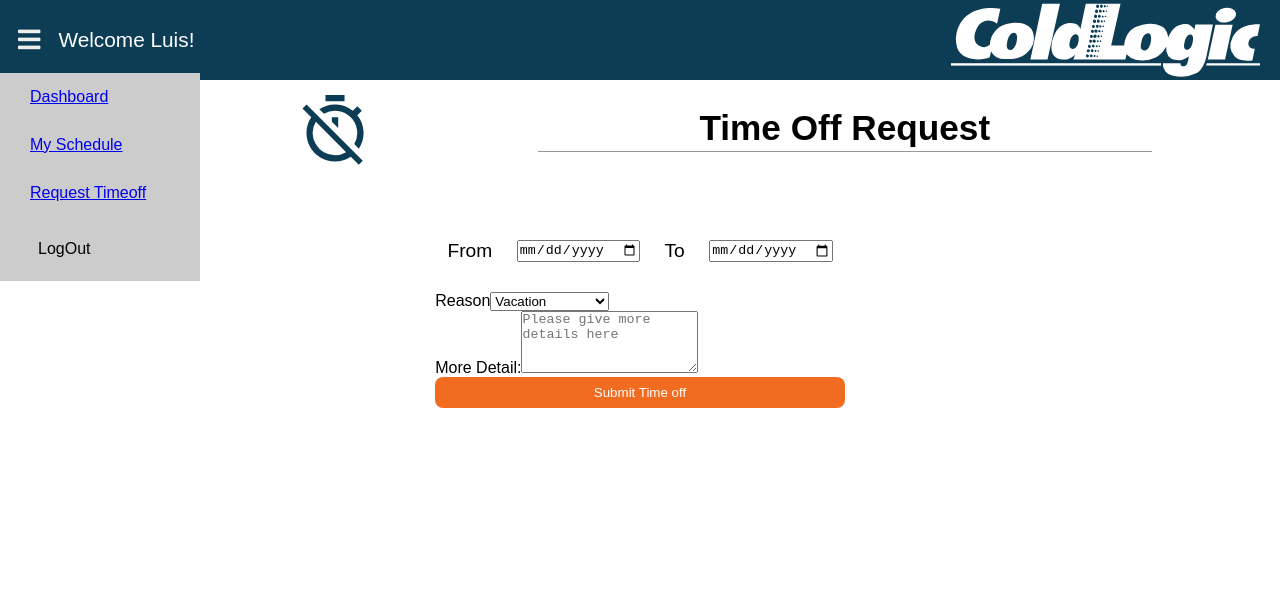
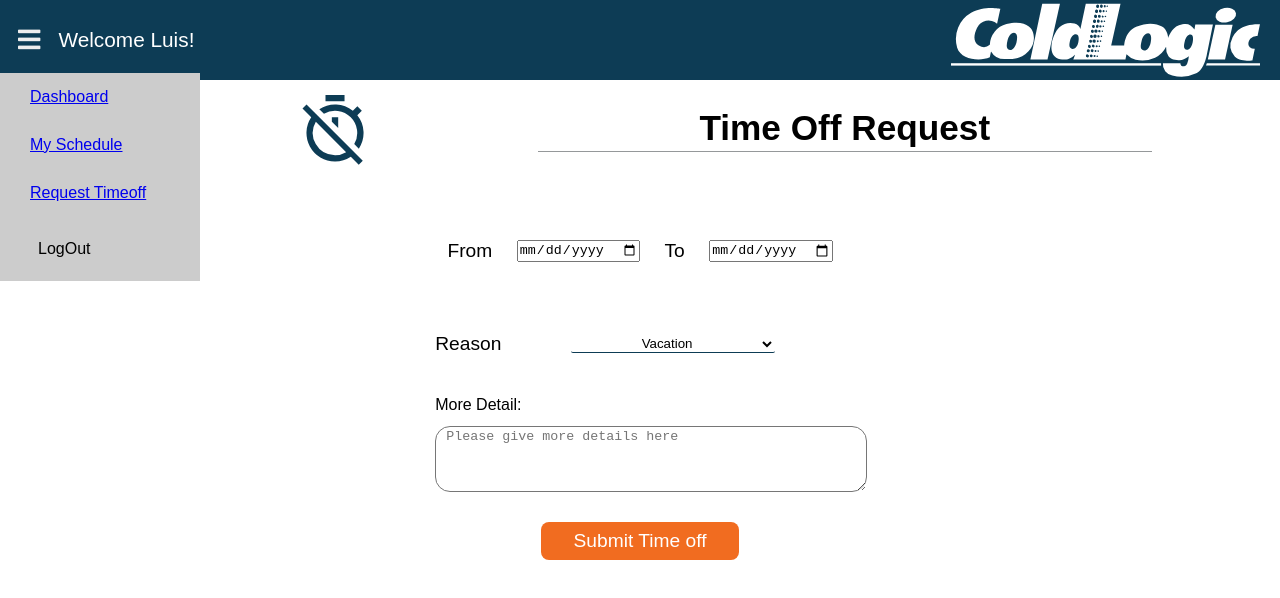
Before and after one commit to typowmedia/mycoldlogicplatform, a React (Create React App) app in the folder mycoldlogic/: page /timeoff in a window 1280 px wide. Shown: the top 598 px of the page. Built offline with nearby package versions, Linux system fonts and the light colour scheme.

Commit message:
Styling placeholder and text writing area

```diff
--- a/mycoldlogic/src/containers/Dashboard/AskManagerForm/AskManagerForm.css
+++ b/mycoldlogic/src/containers/Dashboard/AskManagerForm/AskManagerForm.css
@@ -46,6 +46,9 @@ text-align: center;
   margin: 2vmax auto;
   border-radius: 15px;
 }
+.AskManagerForm textarea:read-write,.AskManagerForm textarea:placeholder-shown {
+    padding: 2px 10px;
+}
 /* phones less than 600px wide*/
 @media screen and (min-device-width: 330px)and (max-width: 600px){
     .AskManagerForm{
--- a/mycoldlogic/src/containers/Dashboard/AskManagerForm/AskManagerForm.js
+++ b/mycoldlogic/src/containers/Dashboard/AskManagerForm/AskManagerForm.js
@@ -18,7 +18,7 @@ class AskManagerForm extends Component {
         </div>
           <div>Subject:<input type='text' placeholder='Write your subject here'/></div>
           <label htmlFor='ask-manager-message'>Message:</label>
-          <textarea rows='4' name='ask-manager-message'></textarea>
+          <textarea rows='4' name='ask-manager-message' placeholder='Ask your manager here'></textarea>
           <button type='submit' className={'mainBtn'}>Submit</button>
         </form>
       </div>
--- a/mycoldlogic/src/containers/Timeoff/TimeoffRequestForm/TimeoffRequestForm.css
+++ b/mycoldlogic/src/containers/Timeoff/TimeoffRequestForm/TimeoffRequestForm.css
@@ -13,6 +13,38 @@
 }
 .pickdate input {
     speak-date: dmy;
+}
+
+.pickreason {
+    display: flex;
+    justify-content: space-around;
+    align-items: center;
+    font-size: larger;
+    margin: 30px 0;
+}
+
+.pickreason select {
+    text-align: center;
+    width: 50%;
+    margin: 1vmax auto;
+    background: #FFFFFF;
+    border: none;
+    border-bottom: 1px solid #0D3C55;
+    border-radius: 2px;
+}
+
+.reasontextarea textarea {
+    width: 100%;
+    margin: 1vmax auto;
+    border-radius: 15px;
+}
+.reasontextarea textarea:placeholder-shown, .reasontextarea textarea:read-write {
+    padding: 2px 10px;
+}
+
+.TimeoffRequestForm button  {
+    margin: 1vmax auto;
+    font-size: larger;
 }
 
 /* smart watches (just in case) */
--- a/mycoldlogic/src/containers/Timeoff/TimeoffRequestForm/TimeoffRequestForm.js
+++ b/mycoldlogic/src/containers/Timeoff/TimeoffRequestForm/TimeoffRequestForm.js
@@ -10,7 +10,7 @@ const TimeoffRequestForm = ( props ) => {
         <label htmlFor='toDate'>To</label>
         <input type='date' name='toDate' />
       </div>
-      <div>
+      <div className='pickreason'>
         <label htmlFor='reason'>Reason</label>
         <select name='reason'>
           <option value='option 1'>Vacation</option>
@@ -19,7 +19,7 @@ const TimeoffRequestForm = ( props ) => {
           <option value='option 4'>Other</option>
         </select>
       </div>
-      <div>
+      <div className="reasontextarea">
         <label htmlFor='reasonDetail'>More Detail:</label>
         <textarea rows='4' name='reasonDetail' onChange={props.updateReason} placeholder='Please give more details here'>{props.reasonDetail}</textarea>
       </div>
```
